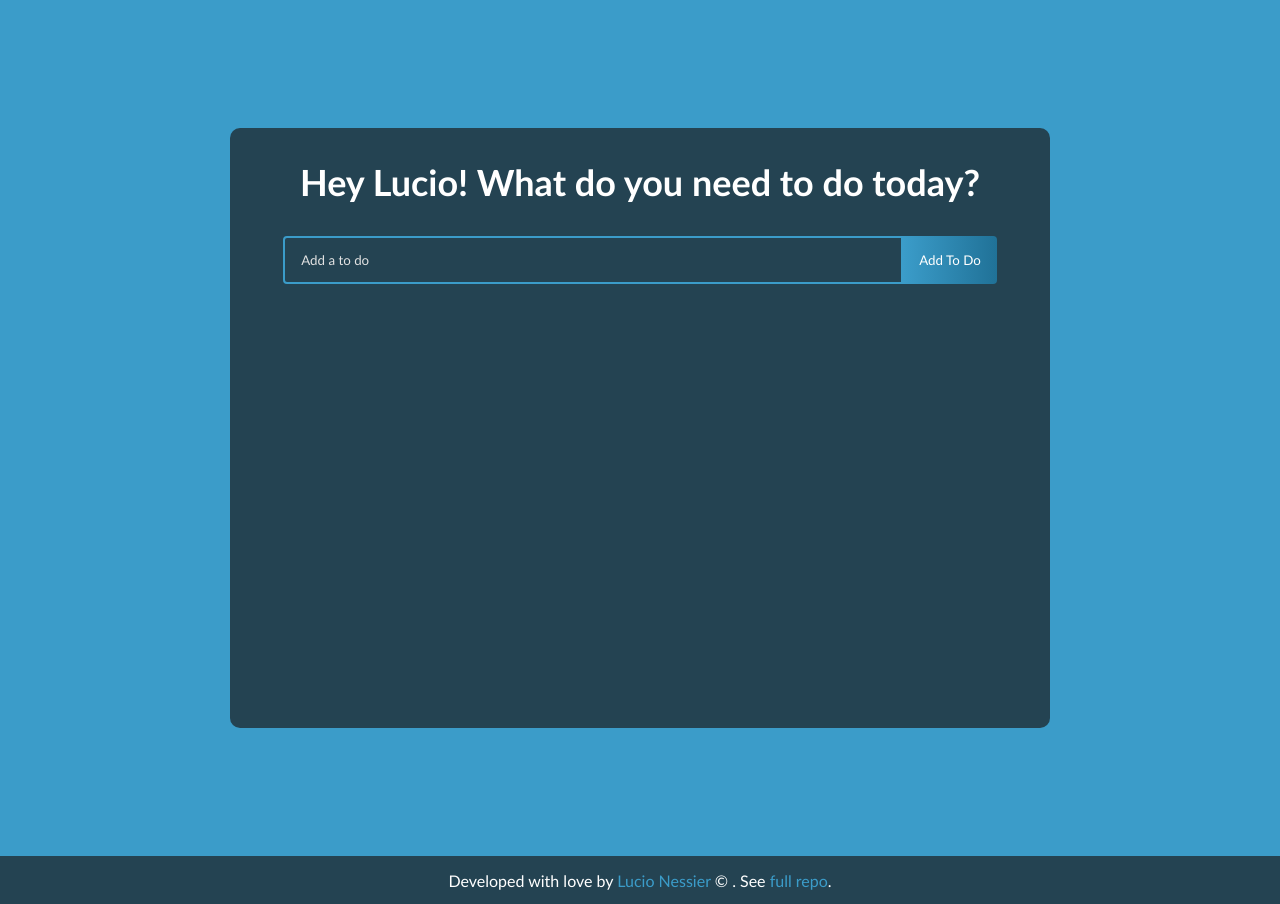
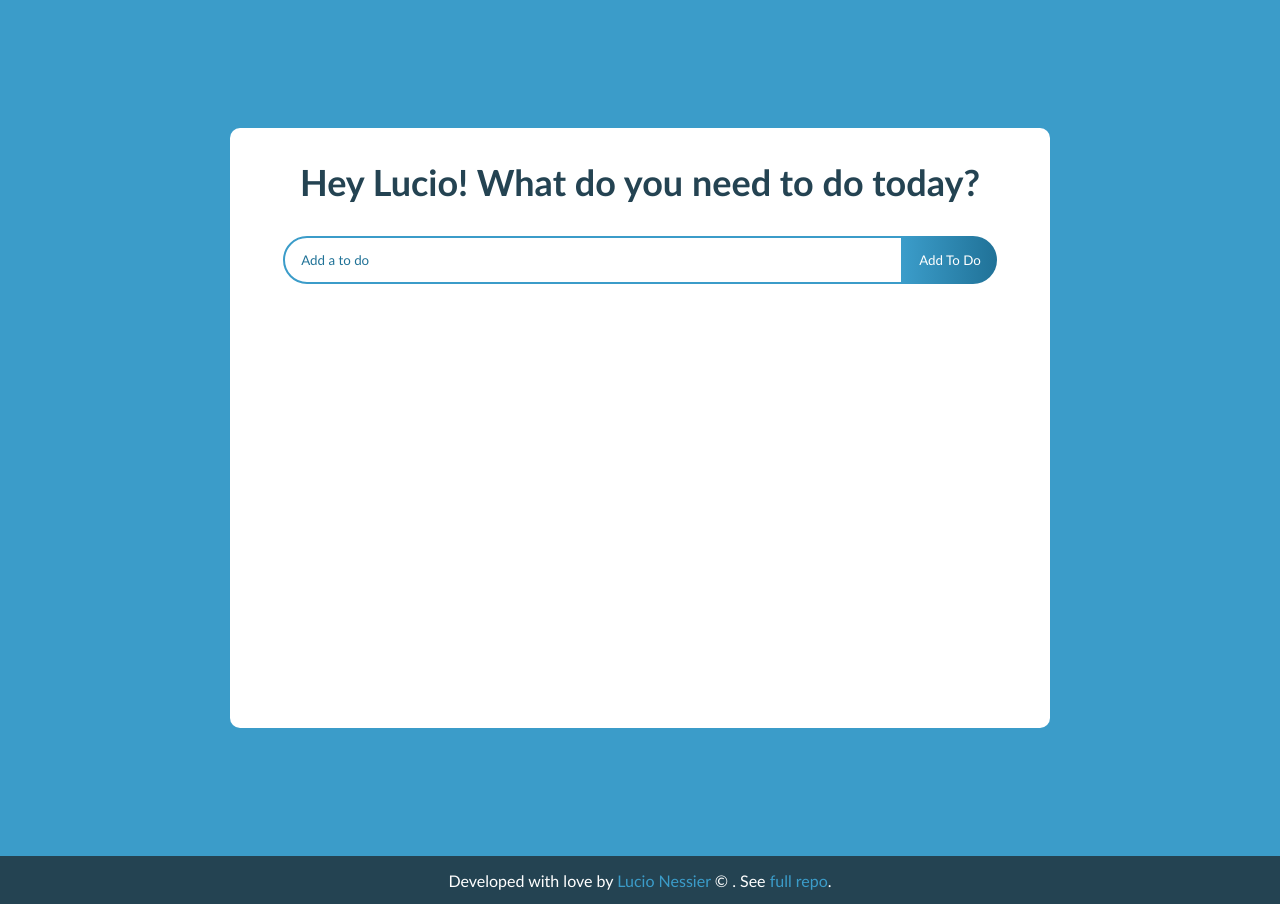
Before and after one commit to lucionessier/todolist, a React (Create React App) app: page / in a window 1280 px wide. Built offline with nearby package versions, Linux system fonts and the light colour scheme.

Commit message:
Changed input & button styling

```diff
--- a/src/App.css
+++ b/src/App.css
@@ -17,7 +17,7 @@
     justify-content: start;
     width: 820px;
     min-height: 600px;
-    background: hsl(199, 39%, 23%);
+    background: #fff;
     text-align: center;
     margin: 128px auto;
     border-radius: 10px;
@@ -41,7 +41,7 @@
 
   .todo-input {
     padding: 14px 32px 14px 16px;
-    border-radius: 4px 0 0 4px;
+    border-radius: 25px;
     border: 2px solid hsl(199, 57%, 51%);
     outline: none;
     width: 320px;
@@ -50,7 +50,7 @@
   }
 
   .todo-input::placeholder {
-    color: #e2e2e2;
+    color: hsl(199, 65%, 36%);
   }
 
   .todo-button {
@@ -170,7 +170,7 @@
 
   h1 {
     margin: 32px 0;
-    color: #fff;
+    color: hsl(199, 39%, 23%);
     font-size: 14px;
   }
 
@@ -180,7 +180,7 @@
     justify-content: start;
     width: 320px;
     min-height: 600px;
-    background: hsl(199, 39%, 23%);
+    background: #fff;;
     text-align: center;
     margin: 128px auto;
     border-radius: 10px;
@@ -190,18 +190,18 @@
 
   .todo-input {
     padding: 14px 32px 14px 16px;
-    border-radius: 4px 0 0 4px;
+    border-radius: 25px 0px 0px 25px;
     border: 2px solid hsl(199, 57%, 51%);
     outline: none;
     width: 170px;
     background: transparent;
-    color: #fff;
+    color: hsl(199, 65%, 36%);
   }
 
   .todo-button {
     padding: 16px;
     border: none;
-    border-radius: 0 4px 4px 0;
+    border-radius: 0 25px 25px 0;
     cursor: pointer;
     outline: none;
     background: linear-gradient(
@@ -246,7 +246,7 @@
 
   h1 {
     margin: 32px 0;
-    color: #fff;
+    color: hsl(199, 39%, 23%);
     font-size: 22px;
   }
 
@@ -256,7 +256,7 @@
     justify-content: start;
     width: 420px;
     min-height: 600px;
-    background: hsl(199, 39%, 23%);
+    background: #fff;
     text-align: center;
     margin: 128px auto;
     border-radius: 10px;
@@ -266,12 +266,28 @@
 
   .todo-input {
     padding: 14px 32px 14px 16px;
-    border-radius: 4px 0 0 4px;
+    border-radius: 25px 0px 0px 25px;
     border: 2px solid hsl(199, 57%, 51%);
     outline: none;
     width: 270px;
     background: transparent;
+    color: hsl(199, 39%, 23%);
+  }
+
+  .todo-button {
+    padding: 16px;
+    border: none;
+    border-radius: 0 25px 25px 0;
+    cursor: pointer;
+    outline: none;
+    background: linear-gradient(
+      90deg,
+      hsl(199, 57%, 51%),
+      hsl(199, 65%, 36%)
+
+    );
     color: #fff;
+    text-transform: capitalize;
   }
 
   .todo-row {
@@ -297,7 +313,7 @@
 
   h1 {
     margin: 32px 0;
-    color: #fff;
+    color: hsl(199, 39%, 23%);
     font-size: 28px;
   }
 
@@ -307,22 +323,41 @@
     justify-content: start;
     width: 620px;
     min-height: 600px;
-    background: hsl(199, 39%, 23%);
+    background: #fff;
     text-align: center;
     margin: 128px auto;
     border-radius: 10px;
     padding-bottom: 32px;
   }
 
+  .todo-button {
+    padding: 16px;
+    border: none;
+    border-radius: 0 25px 25px 0;
+    cursor: pointer;
+    outline: none;
+    background: linear-gradient(
+      90deg,
+      hsl(199, 57%, 51%),
+      hsl(199, 65%, 36%)
+
+    );
+    color: #fff;
+    text-transform: capitalize;
+  }
 
   .todo-input {
     padding: 14px 32px 14px 16px;
-    border-radius: 4px 0 0 4px;
+    border-radius: 25px 0px 0px 25px;
     border: 2px solid hsl(199, 57%, 51%);
     outline: none;
     width: 420px;
     background: transparent;
-    color: #fff;
+    color: hsl(199, 39%, 23%);
+  }
+
+  .todo-input:hover {
+    border: 2px solid hsl(199, 39%, 23%);
   }
 
   .todo-row {
@@ -351,7 +386,7 @@
 
   h1 {
     margin: 32px 0;
-    color: #fff;
+    color: hsl(199, 39%, 23%);
     font-size: 36px;
   }
 
@@ -361,7 +396,7 @@
     justify-content: start;
     width: 820px;
     min-height: 600px;
-    background: hsl(199, 39%, 23%);
+    background: #fff;
     text-align: center;
     margin: 128px auto;
     border-radius: 10px;
@@ -371,12 +406,16 @@
 
   .todo-input {
     padding: 14px 32px 14px 16px;
-    border-radius: 4px 0 0 4px;
+    border-radius: 25px 0px 0px 25px;
     border: 2px solid hsl(199, 57%, 51%);
     outline: none;
     width: 620px;
     background: transparent;
-    color: #fff;
+    color: hsl(199, 39%, 23%);
+  }
+
+  .todo-input:hover {
+    border: 2px solid hsl(199, 39%, 23%);
   }
 
   .todo-row {
@@ -404,4 +443,21 @@
     cursor: pointer;
   }
 
+
+  .todo-button {
+    padding: 16px;
+    border: none;
+    border-radius: 0 25px 25px 0;
+    cursor: pointer;
+    outline: none;
+    background: linear-gradient(
+      90deg,
+      hsl(199, 57%, 51%),
+      hsl(199, 65%, 36%)
+
+    );
+    color: #fff;
+    text-transform: capitalize;
+  }
+
 }
```
